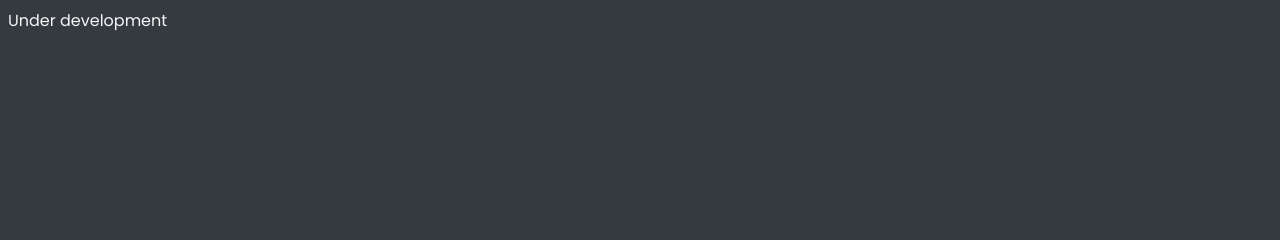
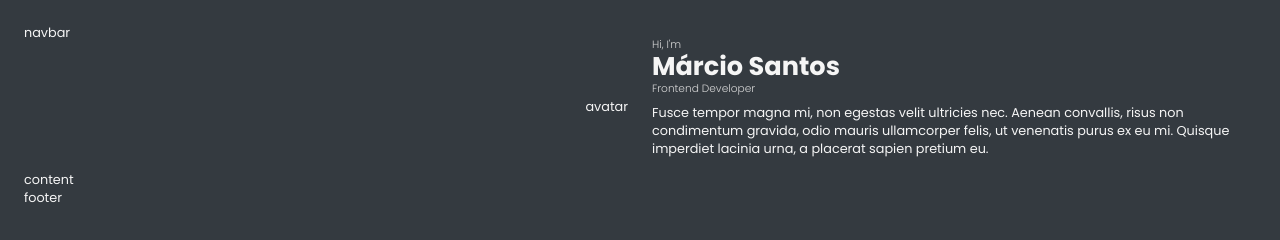
Before and after one commit to oicramps/portifolio, a Gatsby site: page / in a window 1280 px wide. Built offline with nearby package versions, Linux system fonts and the light colour scheme; Gatsby itself is replaced by a stand-in of ours.

Commit message:
Creates the Header structure

```diff
--- /dev/null
+++ b/src/containers/components/Header/Header.jsx
@@ -0,0 +1,20 @@
+import React from 'react';
+import { Avatar, Container, Description, DescriptionContainer, SubTitle, Title } from './styles';
+
+const Header = () => (
+  <Container>
+    <Avatar>avatar</Avatar>
+    <DescriptionContainer>
+      <SubTitle>Hi, I&apos;m</SubTitle>
+      <Title>Márcio Santos</Title>
+      <SubTitle>Frontend Developer</SubTitle>
+      <Description>
+        Fusce tempor magna mi, non egestas velit ultricies nec. Aenean convallis, risus non condimentum gravida, odio
+        mauris ullamcorper felis, ut venenatis purus ex eu mi. Quisque imperdiet lacinia urna, a placerat sapien pretium
+        eu.
+      </Description>
+    </DescriptionContainer>
+  </Container>
+);
+
+export default Header;
--- /dev/null
+++ b/src/containers/components/Header/index.js
@@ -0,0 +1,3 @@
+import Header from './Header';
+
+export default Header;
--- /dev/null
+++ b/src/containers/components/Header/styles.js
@@ -0,0 +1,42 @@
+import styled from 'styled-components';
+
+export const Container = styled.div`
+  display: flex;
+  justify-content: center;
+  align-items: center;
+
+  @media screen and (max-width: 600px) {
+    flex-direction: column;
+    align-items: center;
+  }
+`;
+
+export const DescriptionContainer = styled.div`
+  display: flex;
+  flex: 0 0 50%;
+  flex-direction: column;
+  margin-left: ${({ theme }) => theme.spacings.xl};
+
+  @media screen and (max-width: 600px) {
+    margin-left: 0;
+  }
+`;
+
+export const SubTitle = styled.h5`
+  color: ${({ theme }) => theme.palette.gray};
+  font-weight: 300;
+  margin: 0;
+  line-height: 0.5;
+`;
+
+export const Title = styled.h1`
+  margin: 0;
+`;
+
+export const Avatar = styled.div`
+  display: flex;
+  flex: 0 0 50%;
+  flex-direction: row-reverse;
+`;
+
+export const Description = styled.p``;
--- a/src/pages/index.js
+++ b/src/pages/index.js
@@ -1,4 +1,5 @@
 import React from 'react';
+import Header from '../containers/components/Header';
 import Seo from '../containers/components/Seo';
 import Layout from '../containers/Layout';
 
@@ -6,7 +7,10 @@ import Layout from '../containers/Layout';
 const IndexPage = () => (
   <Layout>
     <Seo />
-    <div>Under development</div>
+    <span>navbar</span>
+    <Header />
+    <main>content</main>
+    <footer>footer</footer>
   </Layout>
 );
 
--- a/src/styles/GlobalStyle.jsx
+++ b/src/styles/GlobalStyle.jsx
@@ -5,12 +5,14 @@ const GlobalStyle = createGlobalStyle`
   html {
     -webkit-font-smoothing: antialiased;
     -moz-osx-font-smoothing: grayscale;
+    font-size: 80%;
   }
 
   body {
     color: ${({ theme }) => theme.palette.light};
     background-color: ${({ theme }) => theme.palette.bg};
     font-family: 'Poppins', sans-serif;
+    margin: ${({ theme }) => theme.spacings.xl};
   }
 `;
 
--- a/src/styles/theme.js
+++ b/src/styles/theme.js
@@ -8,4 +8,11 @@ export default {
     bg: '#343a40',
     gray: '#d5d5d5',
   },
+  spacings: {
+    xs: '4px',
+    sm: '8px',
+    md: '124px',
+    lg: '16px',
+    xl: '24px',
+  },
 };
```
Also changed, not shown: src/pages/404.js (+18 -20 lines).
